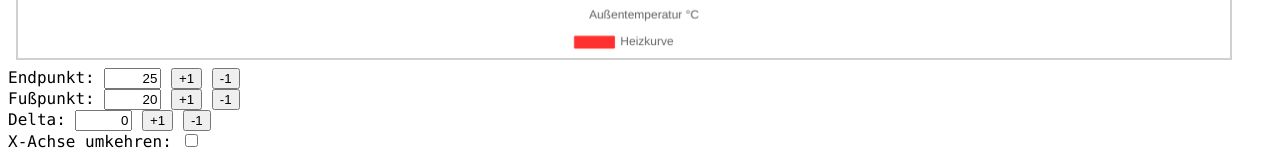
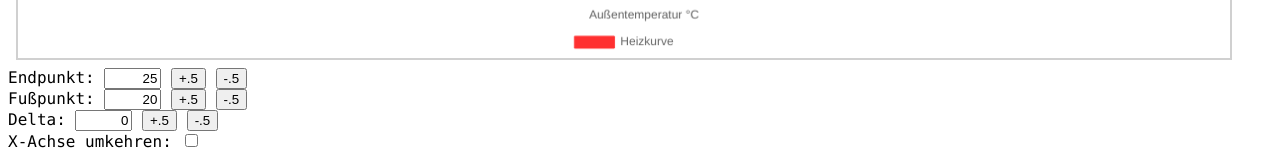
Before and after one commit to mnemo70/luxtronik-wpchart, a website: page heatcurve.html in a window 1280 px wide. Shown: the part 341-502 px from the top of the page. Drawn offline with Linux system fonts and the light colour scheme.

Commit message:
Correct labels for temperature buttons.

```diff
--- a/heatcurve.html
+++ b/heatcurve.html
@@ -87,13 +87,13 @@ Slider from: https://www.w3schools.com/howto/howto_js_rangeslider.asp
         </div>
         <div id="demo"></div>-->
         <div><label for="heatingEnd">Endpunkt: </label><input id="heatingEnd" type="text" size="4" maxlength="4" value="25" style="text-align:right">
-        <button onclick="addValue('heatingEnd',0.5)">+1</button> <button onclick="addValue('heatingEnd',-0.5)">-1</button></div>
+        <button onclick="addValue('heatingEnd',0.5)">+.5</button> <button onclick="addValue('heatingEnd',-0.5)">-.5</button></div>
 
         <div><label for="heatingFoot">Fußpunkt: </label><input id="heatingFoot" type="text" size="4" maxlength="4" value="20" style="text-align:right">
-        <button onclick="addValue('heatingFoot',0.5)">+1</button> <button onclick="addValue('heatingFoot',-0.5)">-1</button></div>
+        <button onclick="addValue('heatingFoot',0.5)">+.5</button> <button onclick="addValue('heatingFoot',-0.5)">-.5</button></div>
 
         <div><label for="heatingDelta">Delta: </label><input id="heatingDelta" type="text" size="4" maxlength="4" value="0" style="text-align:right">
-        <button onclick="addValue('heatingDelta',0.5)">+1</button> <button onclick="addValue('heatingDelta',-0.5)">-1</button></div>
+        <button onclick="addValue('heatingDelta',0.5)">+.5</button> <button onclick="addValue('heatingDelta',-0.5)">-.5</button></div>
 
         <div><label for="reversex">X-Achse umkehren: </label><input id="reversex" type="checkbox" onclick="updateGraph()"></div>
 
```
